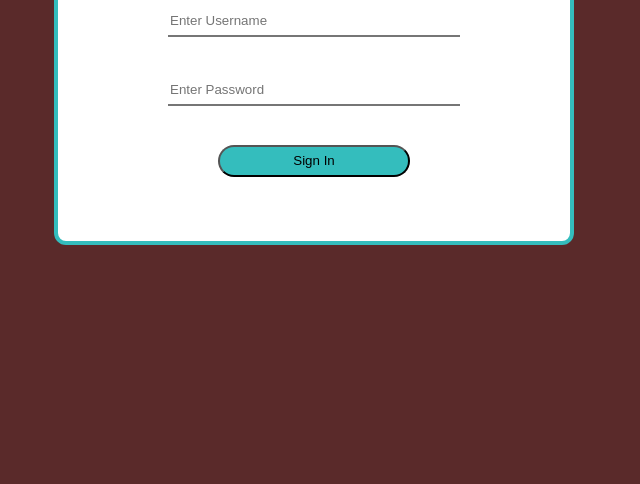
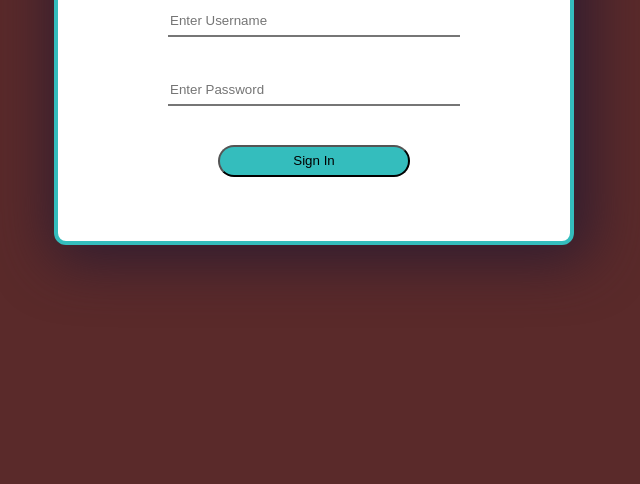
Before and after one commit to johnljc/john-alexander-login-ui-with-flexbox-2, a plain HTML site: page index.html in a window 1280 px wide. Shown: the part 316-800 px from the top of the page, without its empty margins (326-966 px from the left). Drawn offline with Linux system fonts and the light colour scheme.

Commit message:
third commit

```diff
--- a/style.css
+++ b/style.css
@@ -25,7 +25,9 @@ html,body{
     padding-right: 5%;
     padding-bottom: 5%;
     align-items: center;
-
+    -webkit-box-shadow: 7px 6px 55px 10px rgba(48,29,48,1);
+-moz-box-shadow: 7px 6px 55px 10px rgba(48,29,48,1);
+box-shadow: 7px 6px 55px 10px rgba(48,29,48,1)
 }
 
 .box{display: flex;
```
